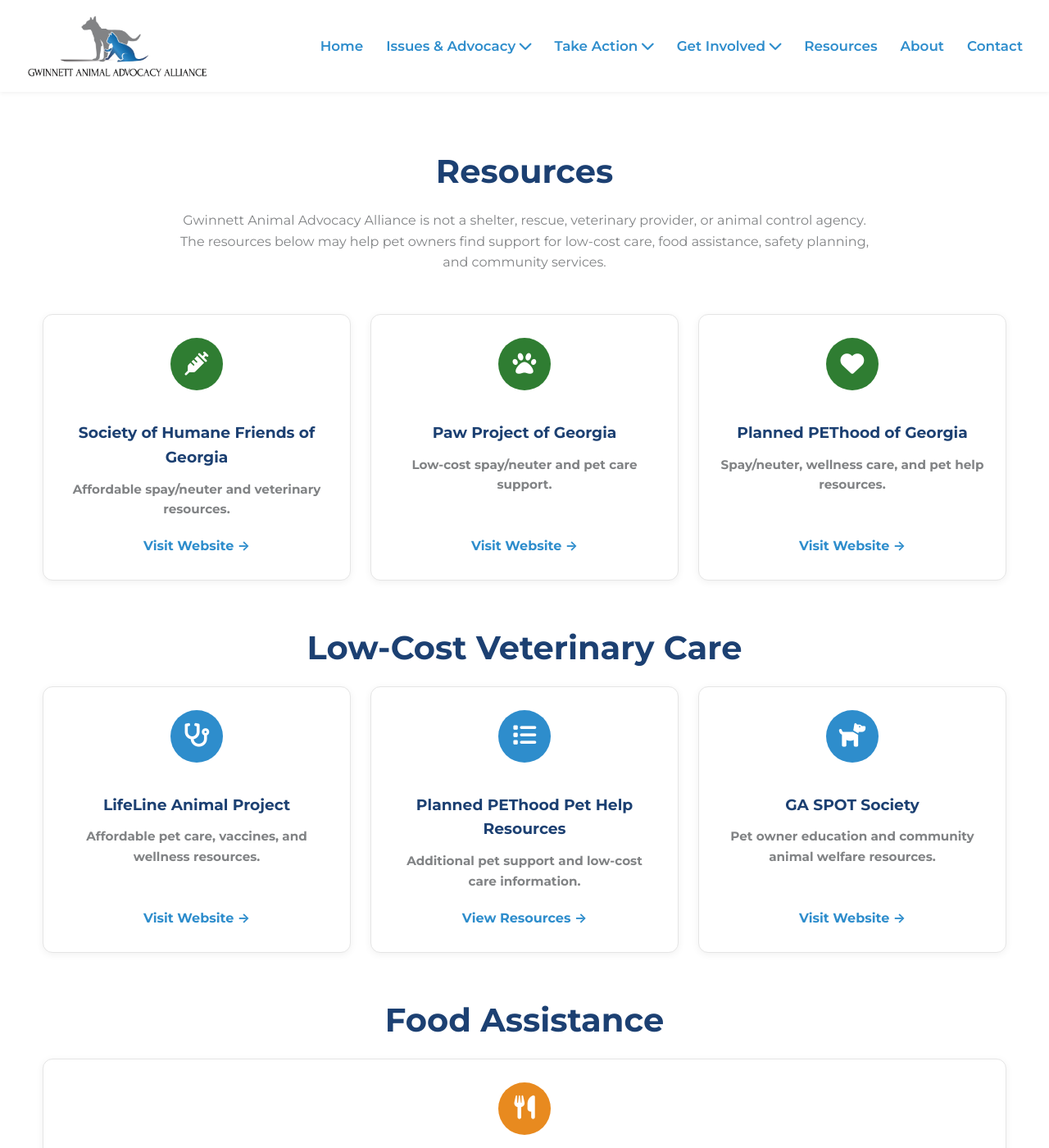
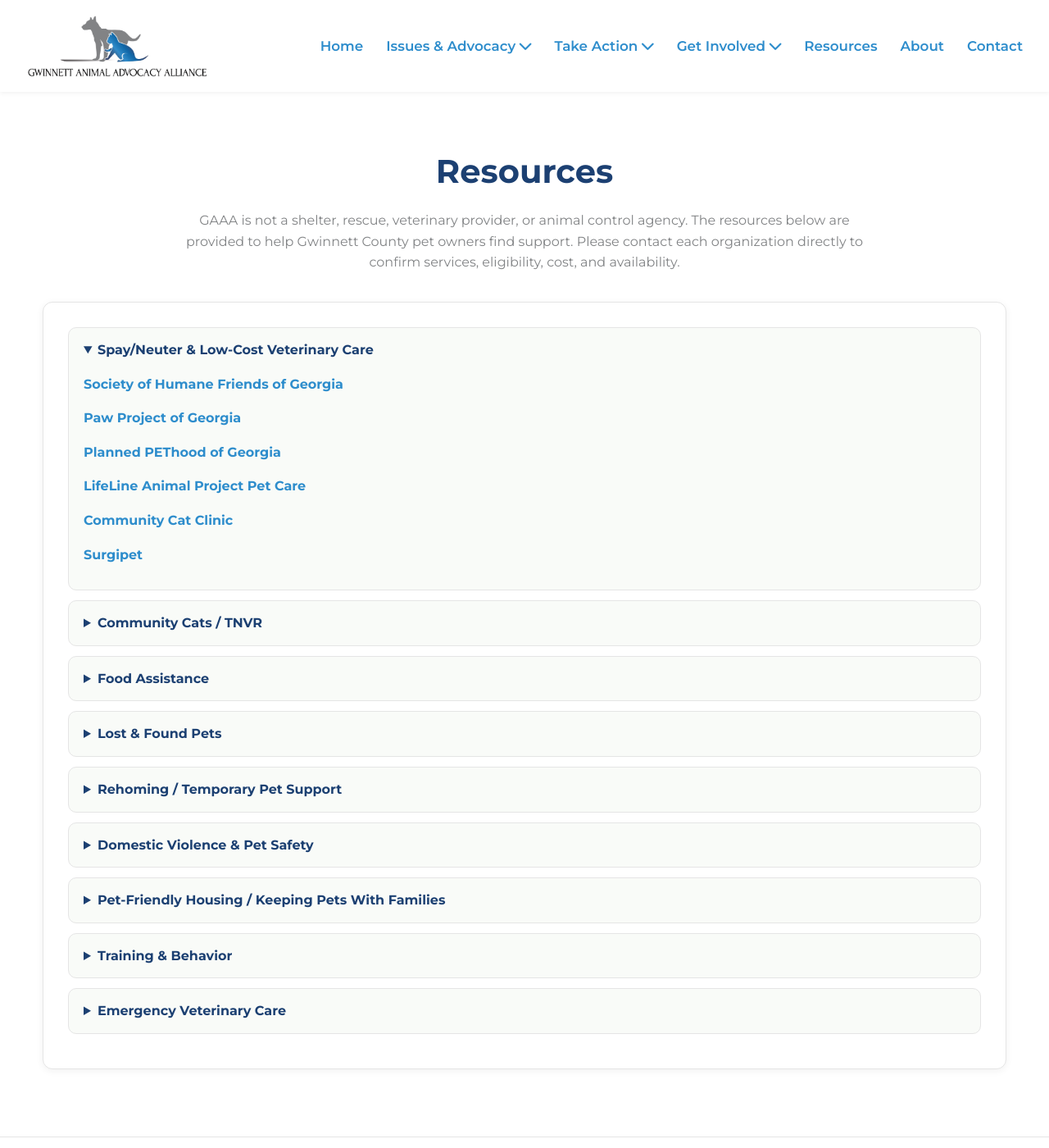
Before and after one commit to whitleybacon/gwinnett-animal-advocacy-alliance, a Jekyll site: the page built from resources/index.html, in a window 1280 px wide and 1400 px high. Shown: the whole window at 82% size. Built offline with Jekyll 4.4.1, drawn with Linux system fonts in a browser that asks for light colours; some of the changed text lies outside the part shown.

Commit message:
Update index.html

```diff
--- a/resources/index.html
+++ b/resources/index.html
@@ -4,160 +4,86 @@
 ---
 
 <section class="home-section">
-
     <h2>Resources</h2>
 
     <p class="section-intro">
-        Gwinnett Animal Advocacy Alliance is not a shelter, rescue, veterinary provider,
-        or animal control agency. The resources below may help pet owners find support
-        for low-cost care, food assistance, safety planning, and community services.
+        GAAA is not a shelter, rescue, veterinary provider, or animal control agency.
+        The resources below are provided to help Gwinnett County pet owners find support.
+        Please contact each organization directly to confirm services, eligibility, cost,
+        and availability.
     </p>
 
-</section>
+    <div class="form-card">
 
-<section class="home-section">
+        <details open>
+            <summary>Spay/Neuter & Low-Cost Veterinary Care</summary>
+            <p><a href="https://sohfga.com/" target="_blank" rel="noopener">Society of Humane Friends of Georgia</a></p>
+            <p><a href="https://pawprojectofgeorgia.org/" target="_blank" rel="noopener">Paw Project of Georgia</a></p>
+            <p><a href="https://pethoodga.org/" target="_blank" rel="noopener">Planned PEThood of Georgia</a></p>
+            <p><a href="https://lifelineanimal.org/pet-care/" target="_blank" rel="noopener">LifeLine Animal Project Pet Care</a></p>
+            <p><a href="https://communitycatclinic.com/" target="_blank" rel="noopener">Community Cat Clinic</a></p>
+            <p><a href="https://surgipet.org/" target="_blank" rel="noopener">Surgipet</a></p>
+        </details>
 
-    <div class="home-card-grid three-across-cards">
+        <details>
+            <summary>Community Cats / TNVR</summary>
+            <p><a href="https://projectcatsnip.com/" target="_blank" rel="noopener">CatSnip</a></p>
+            <p><a href="https://communitycatclinic.com/" target="_blank" rel="noopener">Community Cat Clinic</a></p>
+            <p><a href="https://leftoverpets.org/" target="_blank" rel="noopener">Leftover Pets</a></p>
+            <p><a href="https://www.paradoxspayneuter.com/" target="_blank" rel="noopener">Paradox Spay/Neuter</a></p>
+            <p><a href="https://www.spayneutervets.com/" target="_blank" rel="noopener">Spay Neuter Vets</a></p>
+            <p><a href="https://www.gwinnettcounty.com/" target="_blank" rel="noopener">Gwinnett County Return to Community Cat Program</a></p>
+        </details>
 
-        <a href="https://sohfga.com/" class="home-card" target="_blank" rel="noopener">
-            <div class="home-card-icon icon-green">
-                <i class="fas fa-syringe"></i>
-            </div>
-            <h3>Society of Humane Friends of Georgia</h3>
-            <p>Affordable spay/neuter and veterinary resources.</p>
-            <span>Visit Website →</span>
-        </a>
+        <details>
+            <summary>Food Assistance</summary>
+            <p><a href="https://www.gwinnettcounty.com/government/departments/community-services/food-security-resources" target="_blank" rel="noopener">Gwinnett County Food Security Resources</a></p>
+            <p><a href="https://www.gapetfoodpantry.com/" target="_blank" rel="noopener">Georgia Pet Food Pantry</a></p>
+            <p><a href="https://www.pawsatlanta.org/" target="_blank" rel="noopener">PAWS Atlanta Pet Food Bank</a></p>
+            <p><a href="https://www.forsythpets.org/" target="_blank" rel="noopener">Humane Society of Forsyth County Pet Food Pantry</a></p>
+        </details>
 
-        <a href="https://pawprojectofgeorgia.org/" class="home-card" target="_blank" rel="noopener">
-            <div class="home-card-icon icon-green">
-                <i class="fas fa-paw"></i>
-            </div>
-            <h3>Paw Project of Georgia</h3>
-            <p>Low-cost spay/neuter and pet care support.</p>
-            <span>Visit Website →</span>
-        </a>
+        <details>
+            <summary>Lost & Found Pets</summary>
+            <p><a href="https://www.petcolove.org/lost/" target="_blank" rel="noopener">Petco Love Lost</a></p>
+            <p><a href="https://www.aaha.org/for-veterinary-professionals/microchip-search/" target="_blank" rel="noopener">Pet Microchip Lookup</a></p>
+            <p><a href="https://nextdoor.com/" target="_blank" rel="noopener">Nextdoor</a></p>
+            <p><a href="https://www.facebook.com/" target="_blank" rel="noopener">Local Facebook Lost & Found Pet Groups</a></p>
+        </details>
 
-        <a href="https://pethoodga.org/" class="home-card" target="_blank" rel="noopener">
-            <div class="home-card-icon icon-green">
-                <i class="fas fa-heart"></i>
-            </div>
-            <h3>Planned PEThood of Georgia</h3>
-            <p>Spay/neuter, wellness care, and pet help resources.</p>
-            <span>Visit Website →</span>
-        </a>
+        <details>
+            <summary>Rehoming / Temporary Pet Support</summary>
+            <p><a href="https://rehome.adoptapet.com/" target="_blank" rel="noopener">Rehome by Adopt-a-Pet</a></p>
+            <p><a href="https://www.staytogetherfurever.org/about-us" target="_blank" rel="noopener">Stay Together Furever</a></p>
+            <p><a href="https://atlantahumane.org/" target="_blank" rel="noopener">Atlanta Humane Society Pets in Crisis Support</a></p>
+            <p><a href="https://www.petrelocation.com/" target="_blank" rel="noopener">PetRelocation</a></p>
+        </details>
+
+        <details>
+            <summary>Domestic Violence & Pet Safety</summary>
+            <p><a href="https://ahimsahouse.org/" target="_blank" rel="noopener">Ahimsa House</a></p>
+            <p><a href="https://redrover.org/the-purple-leash-project/" target="_blank" rel="noopener">RedRover Purple Leash Project</a></p>
+        </details>
+
+        <details>
+            <summary>Pet-Friendly Housing / Keeping Pets With Families</summary>
+            <p><a href="https://www.mypitbullisfamily.org/" target="_blank" rel="noopener">My Pit Bull is Family</a></p>
+            <p><a href="https://www.petsandhousing.org/" target="_blank" rel="noopener">Pet Inclusive Housing Initiative</a></p>
+        </details>
+
+        <details>
+            <summary>Training & Behavior</summary>
+            <p><a href="https://www.alexbehaviorconsulting.com/" target="_blank" rel="noopener">Alex’s Feline Training and Behavior Consulting</a></p>
+            <p><a href="https://www.barkinghoundvillage.com/" target="_blank" rel="noopener">Barking Hound Village</a></p>
+            <p><a href="https://get.rover.com/goodpup/" target="_blank" rel="noopener">GoodPup</a></p>
+        </details>
+
+        <details>
+            <summary>Emergency Veterinary Care</summary>
+            <p><a href="https://bluepearlvet.com/" target="_blank" rel="noopener">BluePearl Pet Hospital</a></p>
+            <p><a href="https://vcahospitals.com/" target="_blank" rel="noopener">VCA Animal Hospitals</a></p>
+            <p><a href="https://veterinaryemergencygroup.com/" target="_blank" rel="noopener">Veterinary Emergency Group</a></p>
+        </details>
 
     </div>
-
 </section>
-
-<section class="home-section">
-
-    <h2>Low-Cost Veterinary Care</h2>
-
-    <div class="home-card-grid three-across-cards">
-
-        <a href="https://lifelineanimal.org/pet-care/" class="home-card" target="_blank" rel="noopener">
-            <div class="home-card-icon icon-blue">
-                <i class="fas fa-stethoscope"></i>
-            </div>
-            <h3>LifeLine Animal Project</h3>
-            <p>Affordable pet care, vaccines, and wellness resources.</p>
-            <span>Visit Website →</span>
-        </a>
-
-        <a href="https://pethoodga.org/pet-help-resources/" class="home-card" target="_blank" rel="noopener">
-            <div class="home-card-icon icon-blue">
-                <i class="fas fa-list"></i>
-            </div>
-            <h3>Planned PEThood Pet Help Resources</h3>
-            <p>Additional pet support and low-cost care information.</p>
-            <span>View Resources →</span>
-        </a>
-
-        <a href="https://spotsociety.org/" class="home-card" target="_blank" rel="noopener">
-            <div class="home-card-icon icon-blue">
-                <i class="fas fa-dog"></i>
-            </div>
-            <h3>GA SPOT Society</h3>
-            <p>Pet owner education and community animal welfare resources.</p>
-            <span>Visit Website →</span>
-        </a>
-
-    </div>
-
-</section>
-
-<section class="home-section">
-
-    <h2>Food Assistance</h2>
-
-    <div class="home-card-grid two-across-cards">
-
-        <a href="https://www.gwinnettcounty.com/government/departments/community-services/food-security-resources" class="home-card" target="_blank" rel="noopener">
-            <div class="home-card-icon icon-orange">
-                <i class="fas fa-utensils"></i>
-            </div>
-            <h3>Gwinnett County Food Security Resources</h3>
-            <p>County food assistance and community support resources.</p>
-            <span>View Resources →</span>
-        </a>
-
-        <a href="https://www.gapetfoodpantry.com/" class="home-card" target="_blank" rel="noopener">
-            <div class="home-card-icon icon-orange">
-                <i class="fas fa-bowl-food"></i>
-            </div>
-            <h3>Georgia Pet Food Pantry</h3>
-            <p>Pet food assistance for families needing support.</p>
-            <span>Visit Website →</span>
-        </a>
-
-    </div>
-
-</section>
-
-<section class="home-section">
-
-    <h2>Domestic Violence & Pet Safety</h2>
-
-    <div class="home-card-grid two-across-cards">
-
-        <a href="https://ahimsahouse.org/" class="home-card" target="_blank" rel="noopener">
-            <div class="home-card-icon icon-green">
-                <i class="fas fa-shield-alt"></i>
-            </div>
-            <h3>Ahimsa House</h3>
-            <p>Support for people and pets escaping domestic violence.</p>
-            <span>Visit Website →</span>
-        </a>
-
-        <a href="https://redrover.org/the-purple-leash-project/" class="home-card" target="_blank" rel="noopener">
-            <div class="home-card-icon icon-green">
-                <i class="fas fa-ribbon"></i>
-            </div>
-            <h3>RedRover Purple Leash Project</h3>
-            <p>Resources supporting survivors and their pets.</p>
-            <span>Learn More →</span>
-        </a>
-
-    </div>
-
-</section>
-
-<section class="home-section">
-
-    <h2>Additional Pet Support</h2>
-
-    <div class="home-card-grid two-across-cards">
-
-        <a href="https://www.staytogetherfurever.org/about-us" class="home-card" target="_blank" rel="noopener">
-            <div class="home-card-icon icon-blue">
-                <i class="fas fa-home"></i>
-            </div>
-            <h3>Stay Together Furever</h3>
-            <p>Resources focused on helping pets stay with their families.</p>
-            <span>Visit Website →</span>
-        </a>
-
-    </div>
-
-</section>
```
